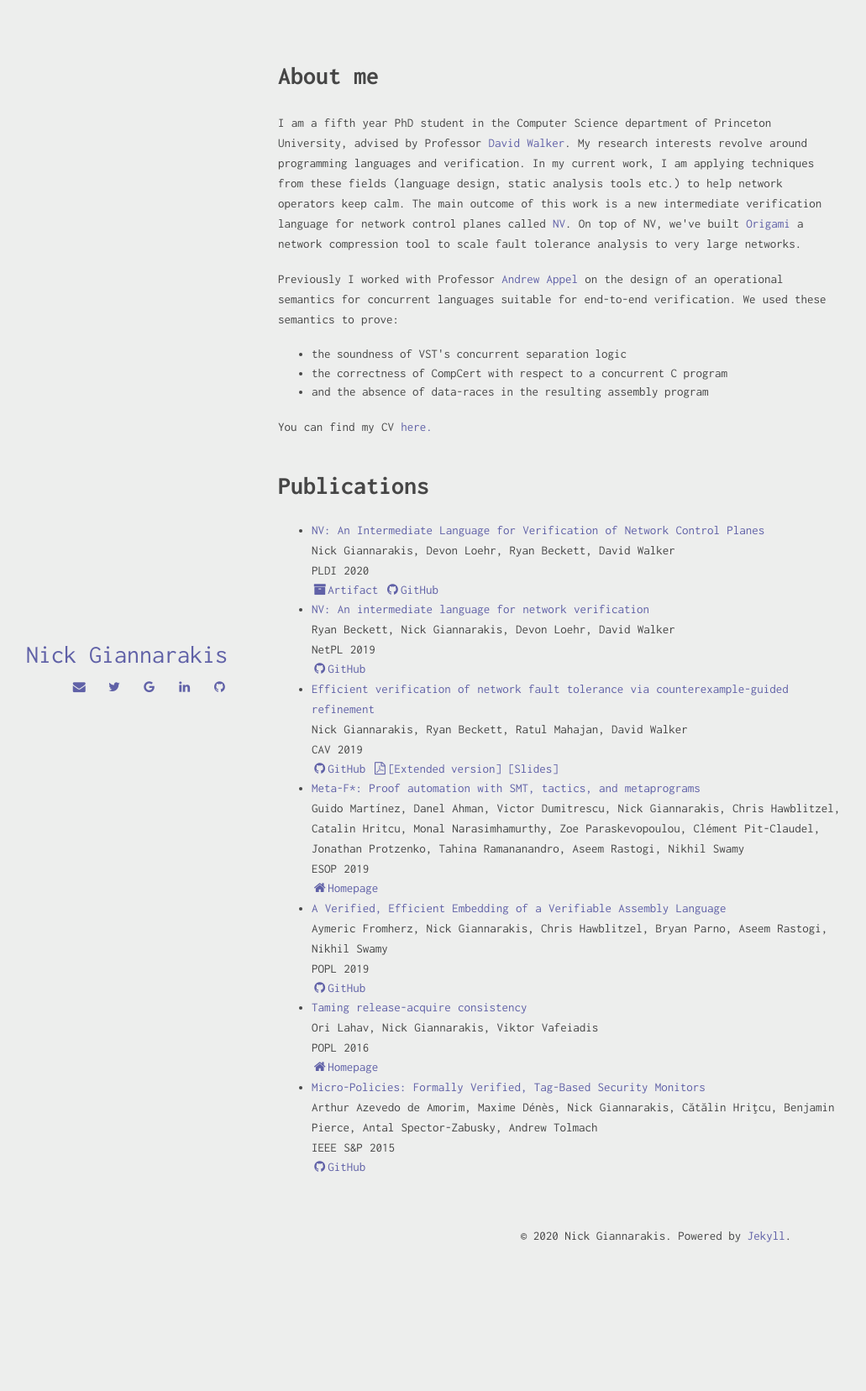
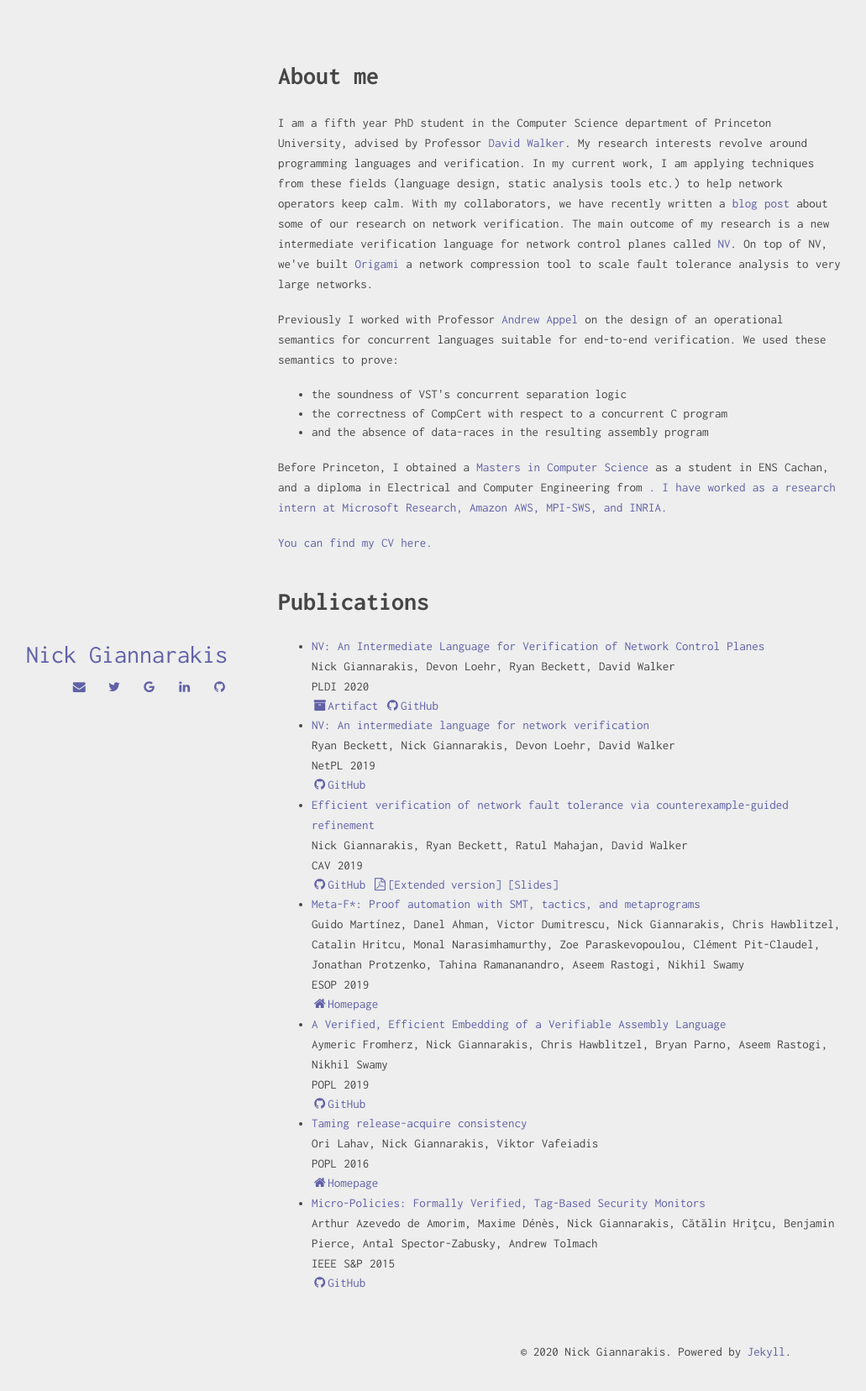
Before and after one commit to nickgian/nickgian.github.io, a Jekyll site: the page built from index.html, in a window 1280 px wide. Shown: the top 1656 px of the page at 84% size, without its empty margins (19-1050 px from the left). Built offline with Jekyll 4.4.1, drawn with Linux system fonts in a browser that asks for light colours.

Commit message:
Update about.html

```diff
--- a/_includes/sections/about.html
+++ b/_includes/sections/about.html
@@ -6,8 +6,10 @@
     Professor <a href="http://www.cs.princeton.edu/~dpw">David Walker</a>. My
     research interests revolve around programming languages and verification. In
     my current work, I am applying techniques from these fields (language
-    design, static analysis tools etc.) to help network operators keep calm. The
-    main outcome of this work is a new intermediate verification language for
+    design, static analysis tools etc.) to help network operators keep calm.
+    With my collaborators, we have recently written a <a href="https://netverify.fun/models-of-distributed-protocols/">blog post</a>
+    about some of our research on network verification.
+    The main outcome of my research is a new intermediate verification language for
     network control planes
     called <a href="https://nickgian.github.io/nv-pldi2020.pdf">NV</a>.
     On top of NV, we've built <a href="cav2019.pdf">Origami</a> a network
@@ -26,5 +28,9 @@
        </ul>
     </p>
 
+   <p> Before Princeton, I obtained a <a href="https://wikimpri.dptinfo.ens-cachan.fr/doku.php?id=start">Masters in Computer Science</a>
+       as a student in ENS Cachan, and a diploma in Electrical and Computer Engineering from <a href="https://www.ece.ntua.gr"><National Technical University of Athens</a>.
+	   I have worked as a research intern at Microsoft Research, Amazon AWS, MPI-SWS, and INRIA.</p>
+
     <p>You can find my CV <a href="cv.pdf"> here.</a></p>
 </div>
```
